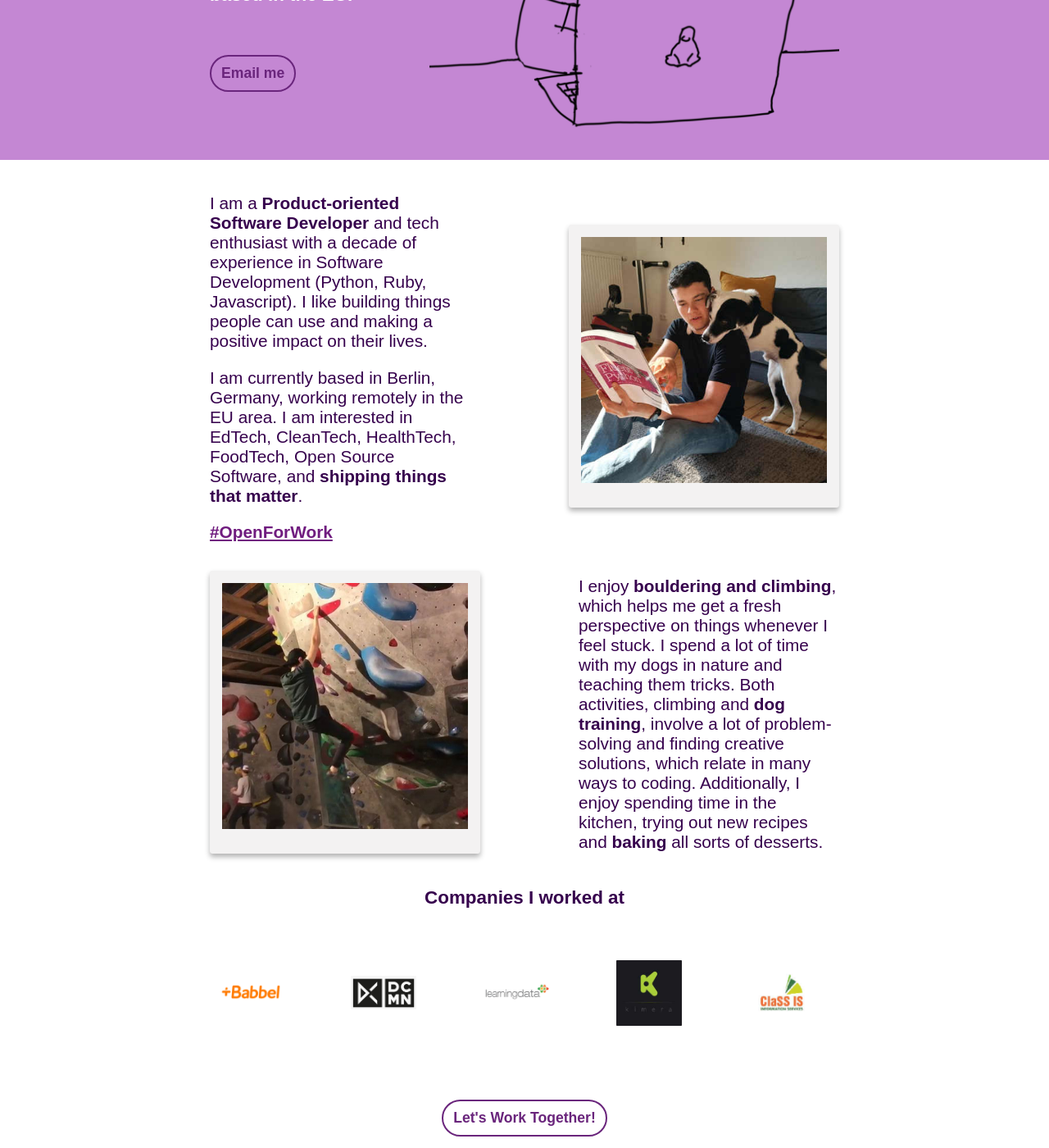
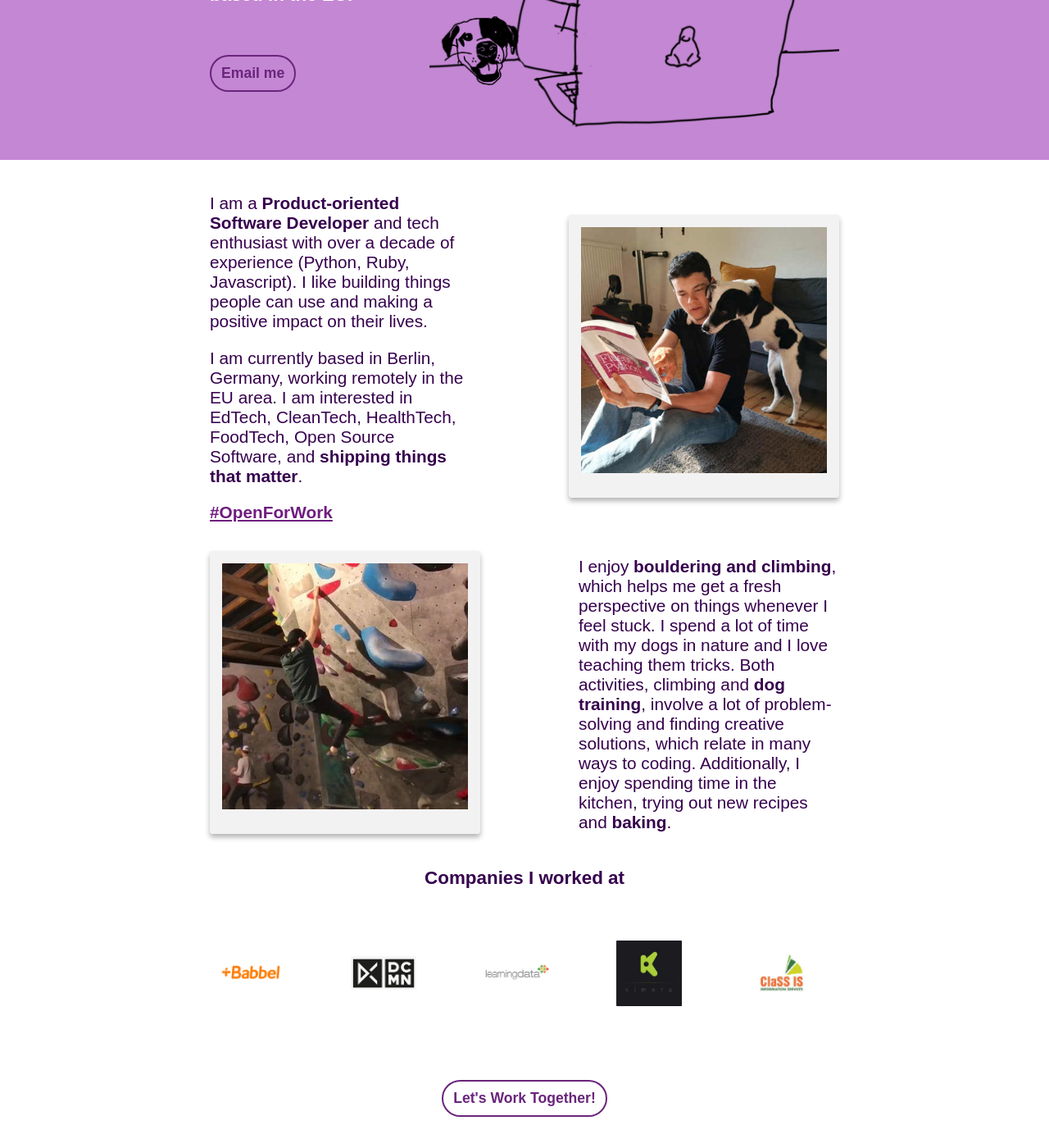
Before and after one commit to mariusavram91/mariusavram, a Jekyll site: the page built from index.html, in a window 1280 px wide and 1400 px high, scrolled down 379 px. Shown: the whole window at 82% size. Built offline with Jekyll 4.4.1, drawn with Linux system fonts in a browser that asks for light colours; some of the changed text lies outside the part shown.

```diff
--- a/index.html
+++ b/index.html
@@ -7,9 +7,9 @@ category: home
   <span class="text block">
     <p>
       I am a <strong>Product-oriented Software Developer</strong> and tech
-      enthusiast with a decade of experience in Software Development (Python,
-      Ruby, Javascript). I like building things people can use and making a
-      positive impact on their lives.
+      enthusiast with over a decade of experience (Python, Ruby, Javascript). I
+      like building things people can use and making a positive impact on their
+      lives.
     </p>
     <p>
       I am currently based in Berlin, Germany, working remotely in the EU area.
@@ -47,11 +47,11 @@ category: home
     <p>
       I enjoy <strong>bouldering and climbing</strong>, which helps me get a
       fresh perspective on things whenever I feel stuck. I spend a lot of time
-      with my dogs in nature and teaching them tricks. Both activities, climbing
-      and <strong>dog training</strong>, involve a lot of problem-solving and
-      finding creative solutions, which relate in many ways to coding.
-      Additionally, I enjoy spending time in the kitchen, trying out new recipes
-      and <strong>baking</strong> all sorts of desserts.
+      with my dogs in nature and I love teaching them tricks. Both activities,
+      climbing and <strong>dog training</strong>, involve a lot of
+      problem-solving and finding creative solutions, which relate in many ways
+      to coding. Additionally, I enjoy spending time in the kitchen, trying out
+      new recipes and <strong>baking</strong>.
     </p>
   </span>
 </div>
@@ -112,10 +112,13 @@ category: home
         about taking on diverse challenges and am open to various work
         arrangements </a
       >, including contract roles, freelancing, and consulting opportunities.
-      Remote only. With a strong foundation in web development, I specialize in
-      Django, Rails, ReactJS, and VueJS. Additionally, my skills extend to
-      product management, ensuring your projects are not only technically robust
-      but also strategically aligned with your business goals.
+      <strong>Remote only</strong>. With a strong foundation in web development,
+      I specialize in Django, Rails, ReactJS, and VueJS. Additionally, my skills
+      extend to product management, ensuring
+      <strong
+        >your projects are not only technically robust but also strategically
+        aligned with your business goals</strong
+      >.
     </i>
   </p>
 
```
Also changed, not shown: pages/lets_work_together.md (+5 -5 lines), pages/solutions.md (+1 -1 lines), assets/doodle.png, assets/doodle_without_mio.png (added).
